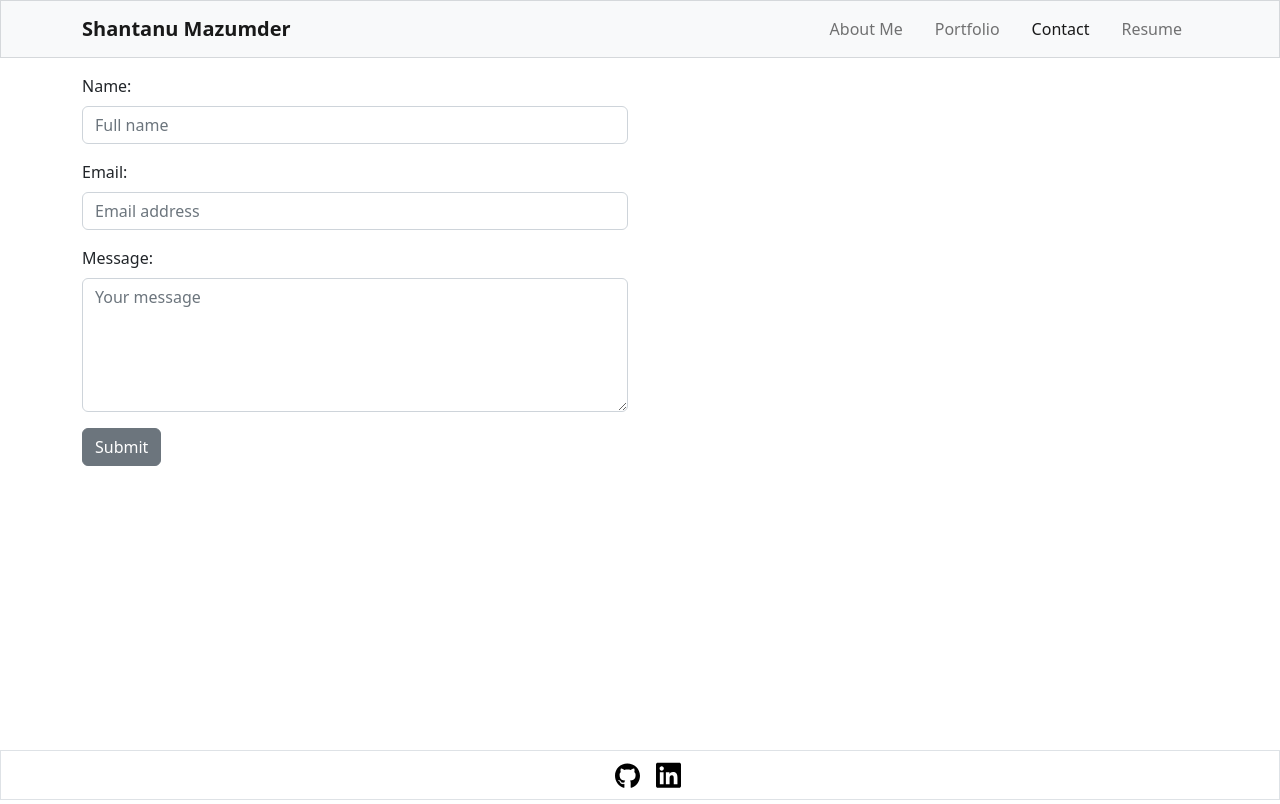
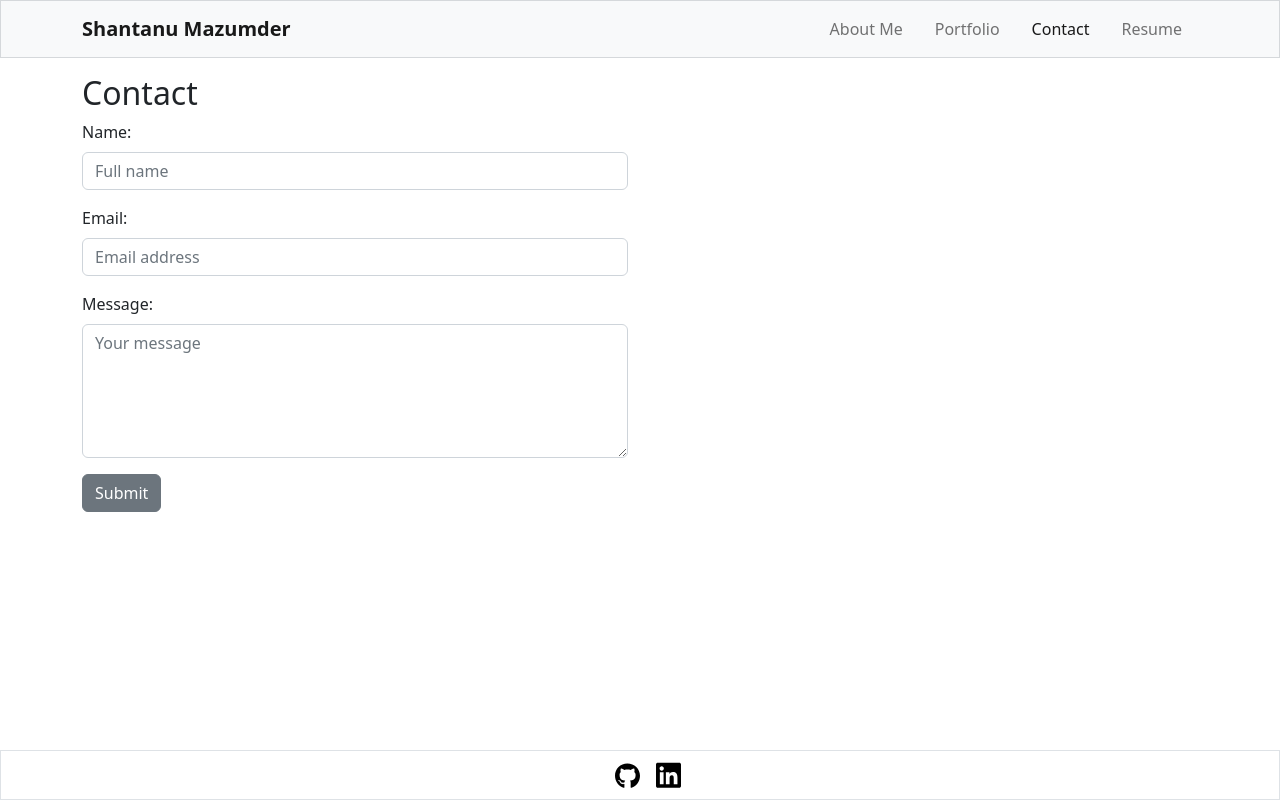
Before and after one commit to ShawnMaz/react-portfolio, a React (Create React App) app: page / in a window 1280 px wide. Both pictures are taken after a click on the element "Contact". Built offline with nearby package versions, Linux system fonts and the light colour scheme.

Commit message:
added the contact header to the Contact component. Updated the snapshot for the contact component test

```diff
--- a/src/Components/Contact/index.js
+++ b/src/Components/Contact/index.js
@@ -41,6 +41,7 @@ function Contact(){
 
     return (
         <section className="container mt-3">
+            <h2>Contact</h2>
             <div className="row">
                 <form id='contact-form' className="col-sm-12 col-md-6" onSubmit={handleSubmit} noValidate>
                     <div className="mb-3">
```
Also changed, not shown: 1 other file (tests, documents, lock files or other folders).
